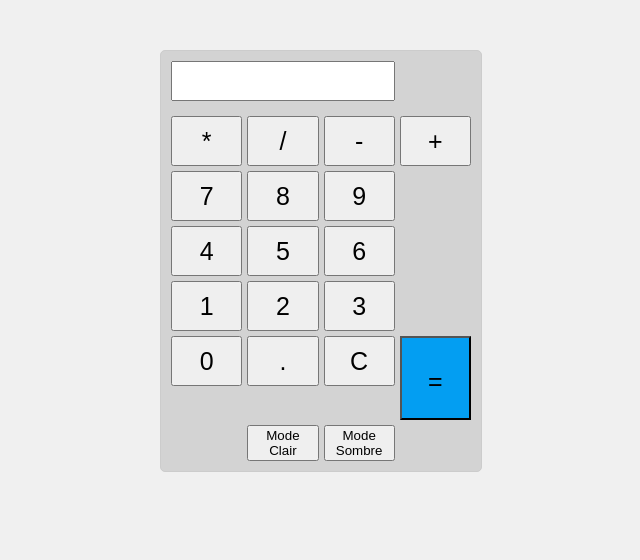
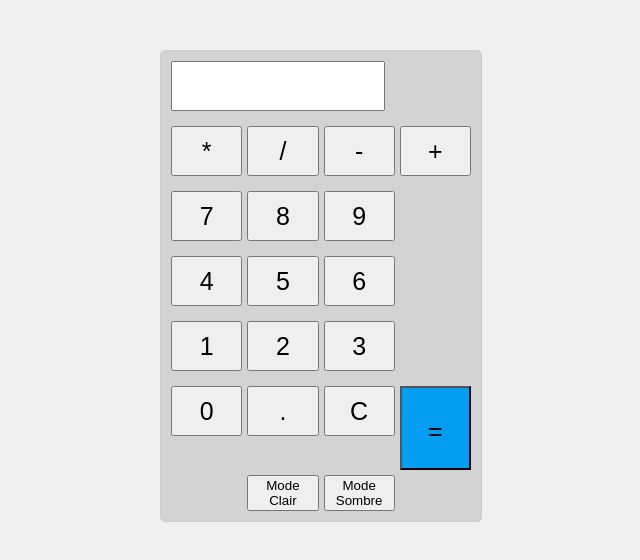
Before and after one commit to AissataAbby/calculator, a plain HTML site: page index.html in a window 1280 px wide. Shown: the whole page, without its empty margins (319-959 px from the left). Drawn offline with Linux system fonts and the light colour scheme.

Commit message:
Update style.css

```diff
--- a/style.css
+++ b/style.css
@@ -23,8 +23,11 @@ body {
 }
 input[type="text"] {
   grid-column: span 3;
-  width: calc(100% - 0, 2px);
+  width: calc(100% - 10px);
   margin-bottom: 10px;
+  height: 50px; /* La height */
+  padding: 5px; /* Le padding */
+  font-size: 24px; /* Le font-size */
 }
 
 input[type="button"] {
@@ -37,14 +40,17 @@ input[type="button"] {
 body.dark-mode {
   background-color: #333;
   color: #fff;
+  font-size: 25px;
 }
 
 #calculator.dark-mode {
   background-color: #555;
   border-color: #777;
+  font-size: 25px;
 }
 
 input[type="button"].dark-mode {
   background-color: #777;
   color: #fff;
+  font-size: 25px;
 }
```
